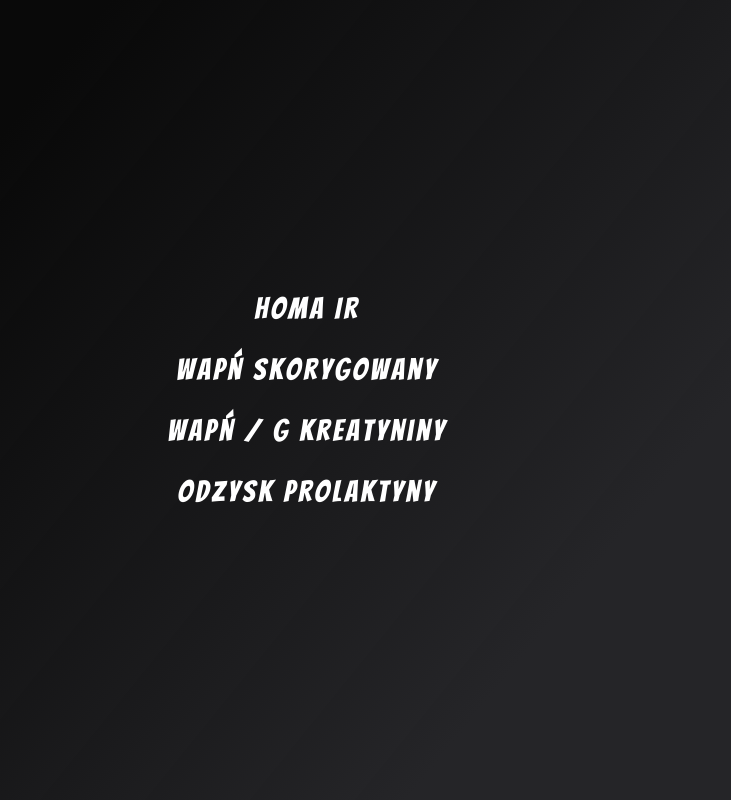
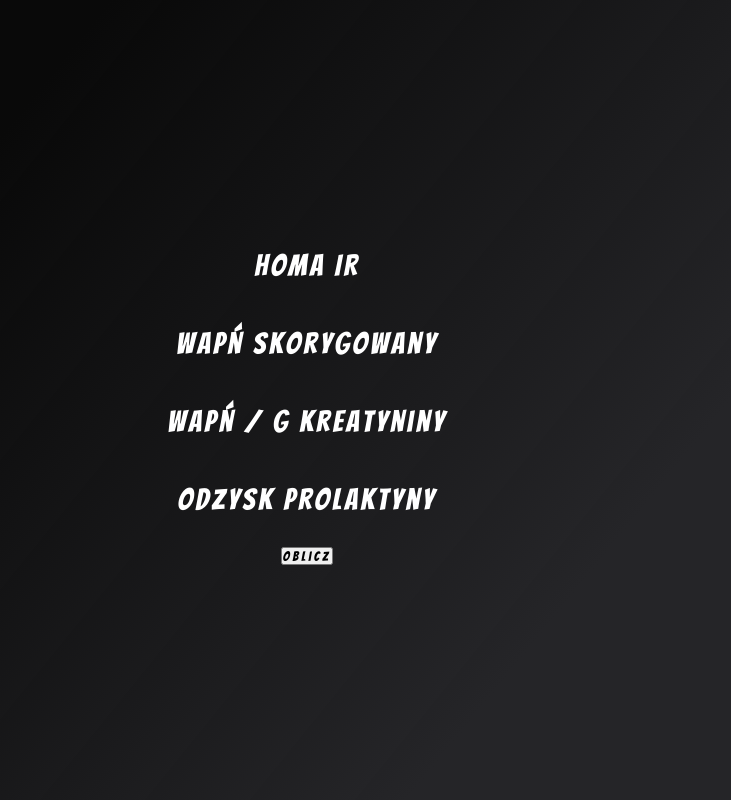
Before and after one commit to covalt1985/labcalc, a React (Create React App) app: page / in a window 1280 px wide. Shown: the whole page, without its empty margins (333-1064 px from the left). Built offline with nearby package versions, Linux system fonts and the light colour scheme.

Commit message:
add func that passes shorthand to state

```diff
--- a/src/App.js
+++ b/src/App.js
@@ -6,10 +6,10 @@ import Menu from './Components/Menu/index';
 class App extends Component {
   static defaultProps = {
     tests: [
-      'HOMA IR',
-      'Wapń Skorygowany',
-      'Wapń / g Kreatyniny',
-      'Odzysk Prolaktyny',
+      { testName: 'HOMA IR', shorthand: 'homa', inputs: 2 },
+      { testName: 'Wapń Skorygowany', shorthand: 'caCor', inputs: 2 },
+      { testName: 'Wapń / g Kreatyniny', shorthand: 'caCr', inputs: 2 },
+      { testName: 'Odzysk Prolaktyny', shorthand: 'prl', inputs: 2 },
     ],
   };
   constructor(props) {
@@ -19,10 +19,20 @@ class App extends Component {
       isClicked: false,
     };
     this.renderMenuItem = this.renderMenuItem.bind(this);
+    this.passShorthand = this.passShorthand.bind(this);
   }
 
+  //pass in prop to Menu to check which el was clicked
   renderMenuItem(item) {
     this.setState({ item: [item], isClicked: true });
+  }
+
+  //passes shorthand to Menu state
+  passShorthand() {
+    const activeTest = this.props.tests.filter(el =>
+      el.testName === this.state.item[0] ? el.shorthand : ''
+    );
+    return activeTest[0].shorthand;
   }
 
   render() {
@@ -30,8 +40,15 @@ class App extends Component {
     return (
       <div>
         <Menu
-          menuItems={[...this.props.tests]}
-          clickedItem={this.renderMenuItem}
+          menuItems={this.props.tests.map(test => {
+            return {
+              name: test.testName,
+              shorthand: test.shorthand,
+              inputsNum: test.inputs,
+            };
+          })}
+          renderClickedItem={this.renderMenuItem}
+          activeItem={this.passShorthand}
           isClicked={isClicked}
         />
       </div>
--- /dev/null
+++ b/src/Components/Input/index.js
@@ -0,0 +1,22 @@
+import React, { Component } from 'react';
+
+class Input extends Component {
+  constructor(props) {
+    super(props);
+    this.state = {};
+  }
+
+  createInputs() {
+    const inputs = [];
+
+    while (inputs.length < this.props.inputsNum) {
+      inputs.push(<input type="number" className={this.props.menuTest} />);
+    }
+    return inputs;
+  }
+  render() {
+    return <div>{this.createInputs()}</div>;
+  }
+}
+
+export default Input;
--- a/src/Components/Menu/index.js
+++ b/src/Components/Menu/index.js
@@ -1,10 +1,12 @@
 import React, { Component } from 'react';
 
 import './style.css';
+import Input from '../Input/index';
 
 class Menu extends Component {
   constructor(props) {
     super(props);
+    this.state = { activeTest: '' };
     this.handleClick = this.handleClick.bind(this);
   }
 
@@ -14,7 +16,14 @@ class Menu extends Component {
     lis.forEach(li =>
       li !== e.target ? li.classList.add('goodbye') : li.classList.add('hello')
     );
-    this.props.clickedItem(e.target.innerText);
+    //renterMenuItem func from App
+    this.props.renderClickedItem(e.target.innerText);
+  }
+
+  componentDidUpdate(prevProps) {
+    return prevProps.isClicked !== this.props.isClicked
+      ? this.setState({ activeTest: this.props.activeItem() })
+      : '';
   }
 
   render() {
@@ -24,16 +33,14 @@ class Menu extends Component {
           {this.props.menuItems.map(item => {
             return (
               <div>
-                <li
-                  className={this.props.showStyle}
-                  key={item}
-                  onClick={this.handleClick}>
-                  {item}
+                <li key={item} onClick={this.handleClick}>
+                  {item.name}
                 </li>
-                <input type="number" />
+                <Input menuTest={item.shorthand} inputsNum={item.inputsNum} />
               </div>
             );
           })}
+          <button>oblicz</button>
         </ul>
       </div>
     );
--- a/src/Components/Menu/style.css
+++ b/src/Components/Menu/style.css
@@ -39,11 +39,6 @@
   transition: all 0.3s ease;
   cursor: pointer;
 }
-@media only screen and (max-width: 350px) {
-  .wrapper ul li {
-    font-size: 20px;
-  }
-}
 
 .wrapper ul li::after {
   content: '';
@@ -80,8 +75,9 @@
 
 .wrapper ul li.hello {
   pointer-events: none;
-  margin: 0;
+  margin: auto;
   line-height: 2;
+  width: fit-content;
 }
 
 .show {
@@ -94,13 +90,16 @@ ul input {
   outline: none;
   transition: all 0.5s ease 500ms;
   height: 0;
-  position: absolute;
+  width: 0;
+  /*  position: absolute;
   left: 50%;
-  transform: translate(-50%);
+  transform: translate(-50%); */
 }
 
-.hello + input {
+.hello + div input {
   height: 20px;
+  width: auto;
+  margin: 0 10px;
 }
 
 @keyframes show {
@@ -111,3 +110,9 @@ ul input {
     transform: scaleY(1);
   }
 }
+
+@media only screen and (max-width: 350px) {
+  .wrapper ul li {
+    font-size: 20px;
+  }
+}
```
Also changed, not shown: src/Components/Input/style.css (added).
